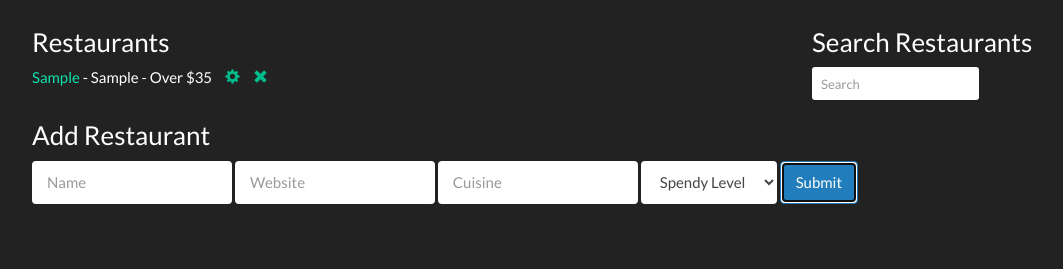
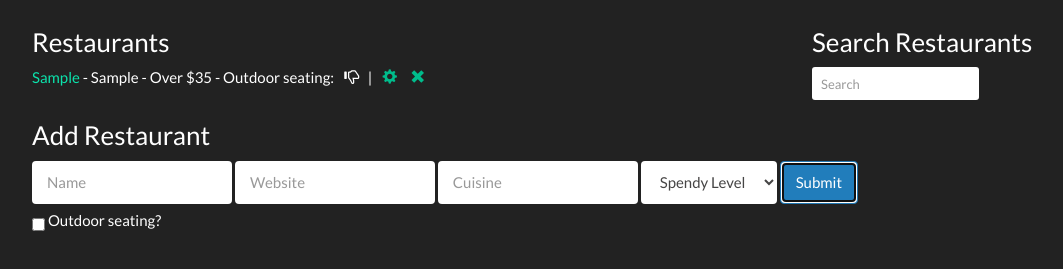
Before and after one commit to dexterfitch/eat-good, a plain HTML site: page index.html in a window 1280 px wide. Both pictures are taken after typing "Sample", "Sample", "Sample" into the empty fields and a click on the button "Submit". Shown: the part 67-336 px from the top of the page, without its empty margins (38-1101 px from the left). Drawn offline with Linux system fonts and the light colour scheme.

Commit message:
Add checkbox for outdoor seating, update display output.

```diff
--- a/css/styles.css
+++ b/css/styles.css
@@ -1,5 +1,8 @@
 .glyphicon {
   padding-left: 10px;
+}
+
+.clicky {
   cursor: pointer;
   color: #00BC8C;
 }
--- a/index.html
+++ b/index.html
@@ -21,7 +21,8 @@
           <ul class="list-unstyled">
             <li ng-repeat="item in filter = (restaurants | filter:query)">
               <span ng-hide="editing">
-                <a href="{{item.website}}">{{item.name}}</a> - {{item.cuisine}} - {{ createSpendyText(item.spendyLevel) }} <span ng-click="editing = true" class="glyphicon glyphicon-cog"></span> <a ng-click="deleteRestaurant(item)"><span class="glyphicon glyphicon-remove"></span></a>
+                <a href="{{item.website}}">{{item.name}}</a> - {{item.cuisine}}
+                - {{ createSpendyText(item.spendyLevel) }} - Outdoor seating:<span ng-if="item.outdoorSeating === true"><span class="glyphicon glyphicon-sunglasses"></span></span><span ng-if="item.outdoorSeating !== true"><span class="glyphicon glyphicon-thumbs-down"></span></span>&nbsp;&nbsp;&nbsp;|<span ng-click="editing = true" class="glyphicon glyphicon-cog clicky"></span> <a ng-click="deleteRestaurant(item)"><span class="glyphicon glyphicon-remove clicky"></span></a>
               </span>
               <span class="form-group" ng-show="editing" ng-submit="editing = false">
                 <form class="form-inline" role="form">
@@ -36,6 +37,7 @@
                     <option value="4">$26 - $35</option>
                     <option value="5">Over $35</option>
                   </select>
+                  <input type="checkbox" class="form-control input-sm" ng-model="item.outdoorSeating">Outdoor seating
                   <button class="btn btn-success btn-sm" type="submit">Save</button>
                 </form>
               </span>
@@ -68,8 +70,10 @@
                 <option value="4">$26 - $35</option>
                 <option value="5">Over $35</option>
               </select>
-            </div>
             <button type="submit" class="btn btn-info">Submit</button>
+          </div>
+          <br>
+          <input type="checkbox" class="form-control input-sm" ng-model="restaurantOutdoorSeating"> Outdoor seating?
           </form>
         </div>
       </div>
--- a/js/RestaurantsController.js
+++ b/js/RestaurantsController.js
@@ -25,13 +25,15 @@ restaurantList.controller('RestaurantsCtrl', function RestaurantsCtrl($scope) {
       name: $scope.restaurantName,
       website: $scope.restaurantWebsite,
       cuisine: $scope.restaurantCuisine,
-      spendyLevel: $scope.restaurantSpendyLevel
+      spendyLevel: $scope.restaurantSpendyLevel,
+      outdoorSeating: $scope.restaurantOutdoorSeating
     });
 
     $scope.restaurantName = null;
     $scope.restaurantWebsite = null;
     $scope.restaurantCuisine = null;
     $scope.restaurantSpendyLevel = "";
+    $scope.restaurantOutdoorSeating = false;
   };
 
   $scope.deleteRestaurant = function(restaurant) {
```
